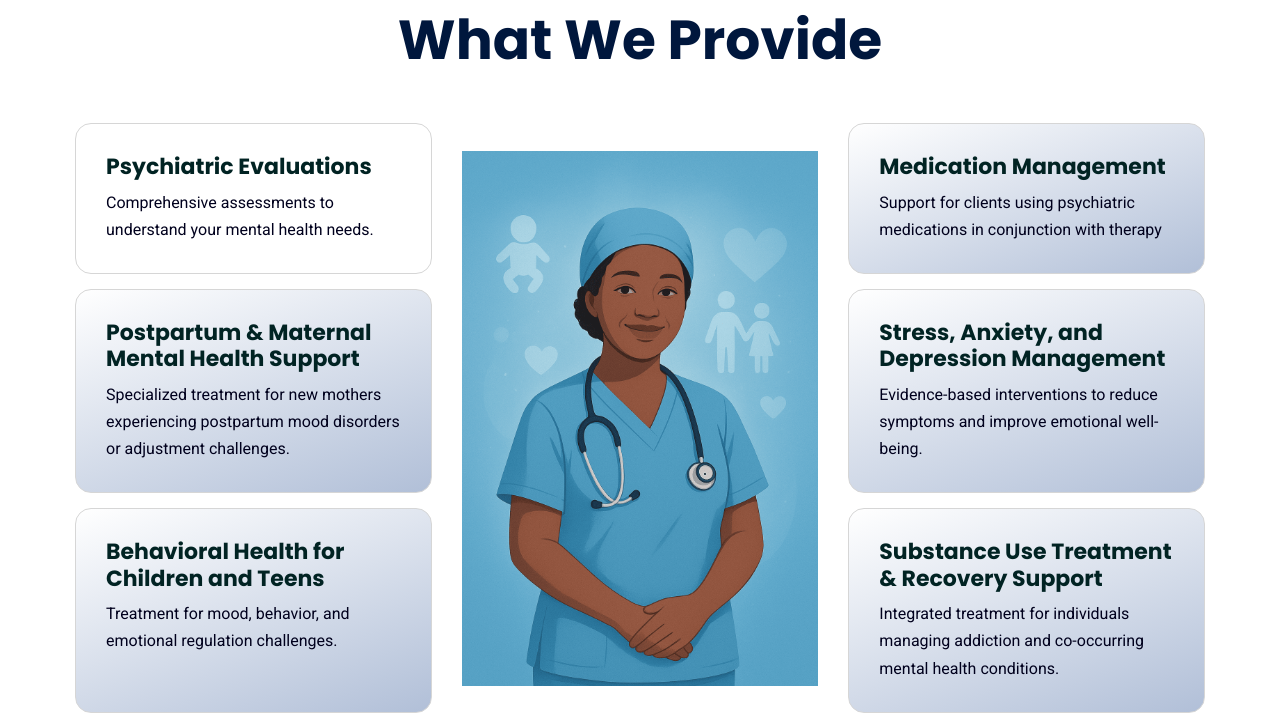
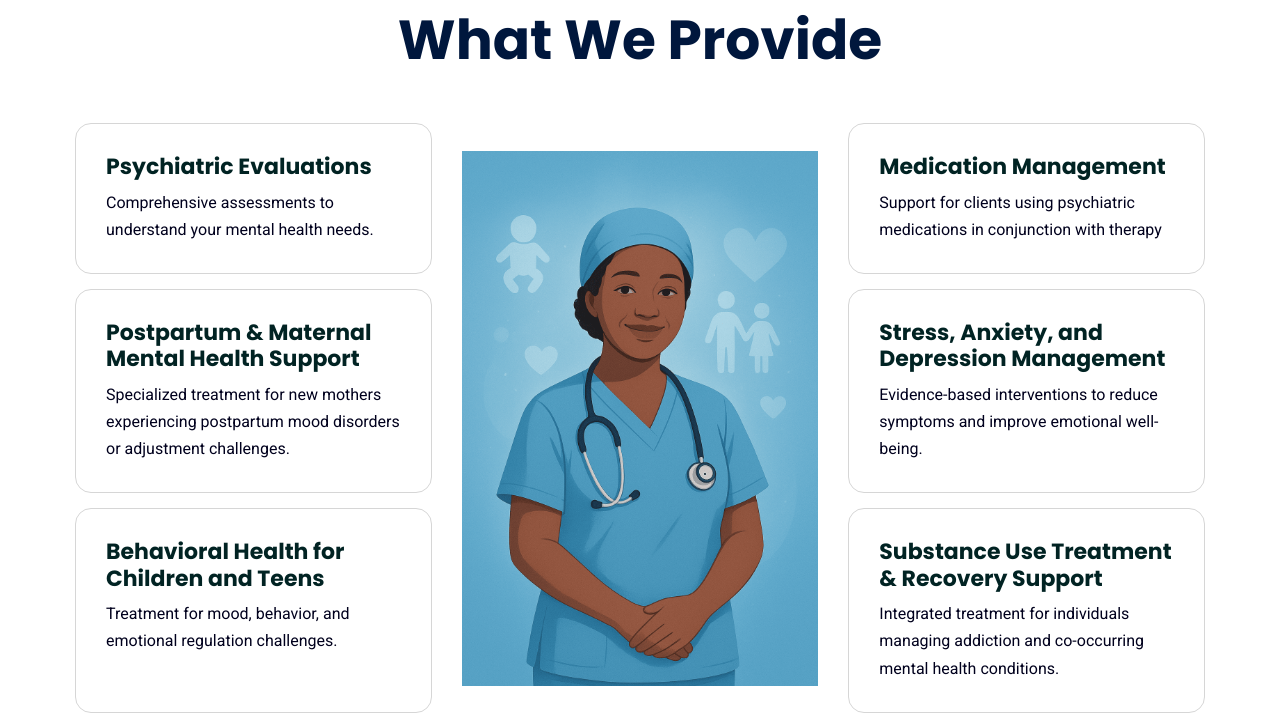
Before and after one commit to thrivefamily/thrive-family, a plain HTML site: page index.html in a window 1280 px wide. Shown: the part 841-1566 px from the top of the page. Drawn offline with nearby package versions, Linux system fonts and the light colour scheme.

Commit message:
Update style.css

```diff
--- a/assets/css/style.css
+++ b/assets/css/style.css
@@ -391,7 +391,7 @@ color: rgb(34, 33, 33);}
   border: 1px solid var(--light-gray);
   border-radius: var(--radius-4);
   padding: 30px;
-    background: linear-gradient(160deg, white, hsl(218, 33%, 77%));
+
   color: rgb(0, 0, 29);
   border-radius: 16px;
 
```
